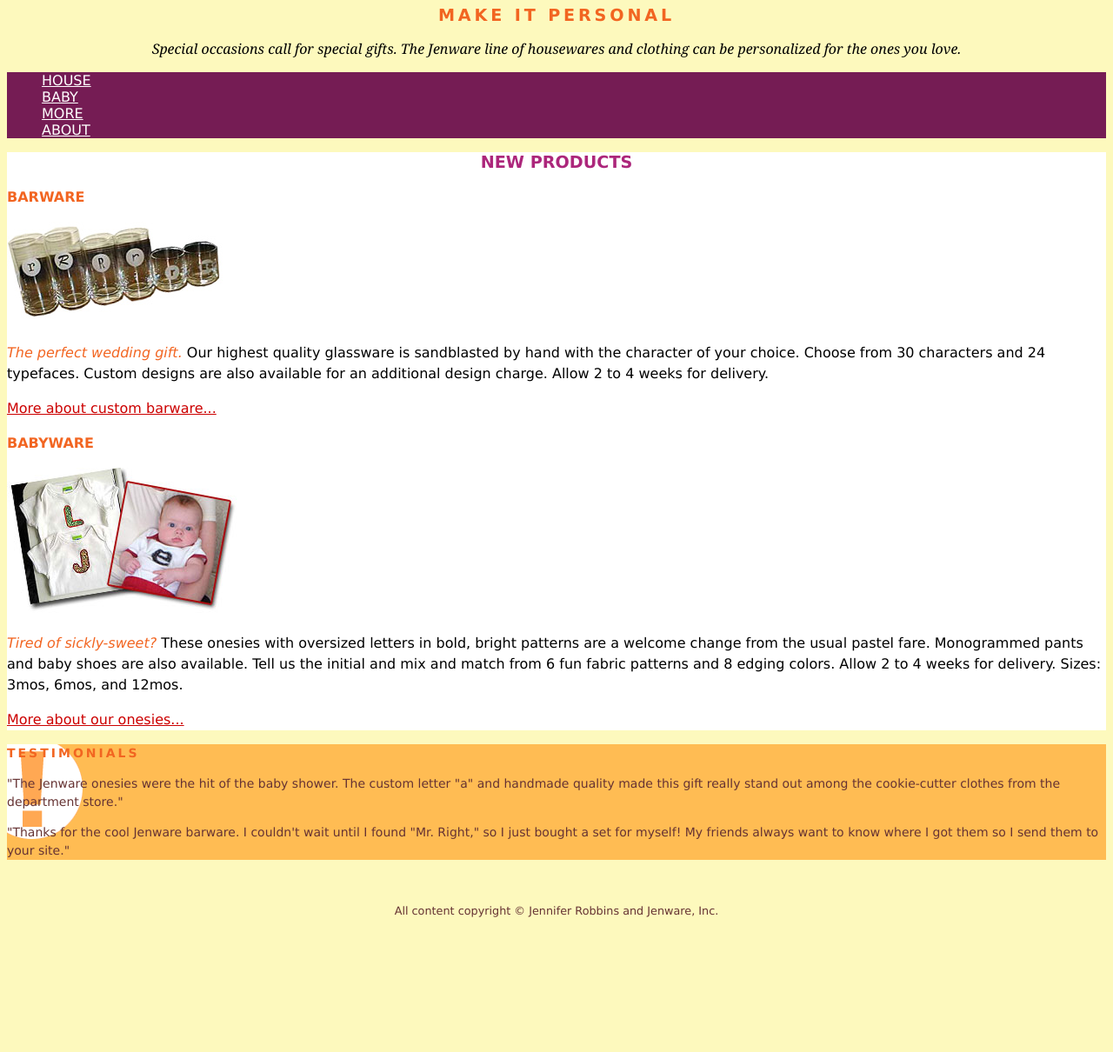
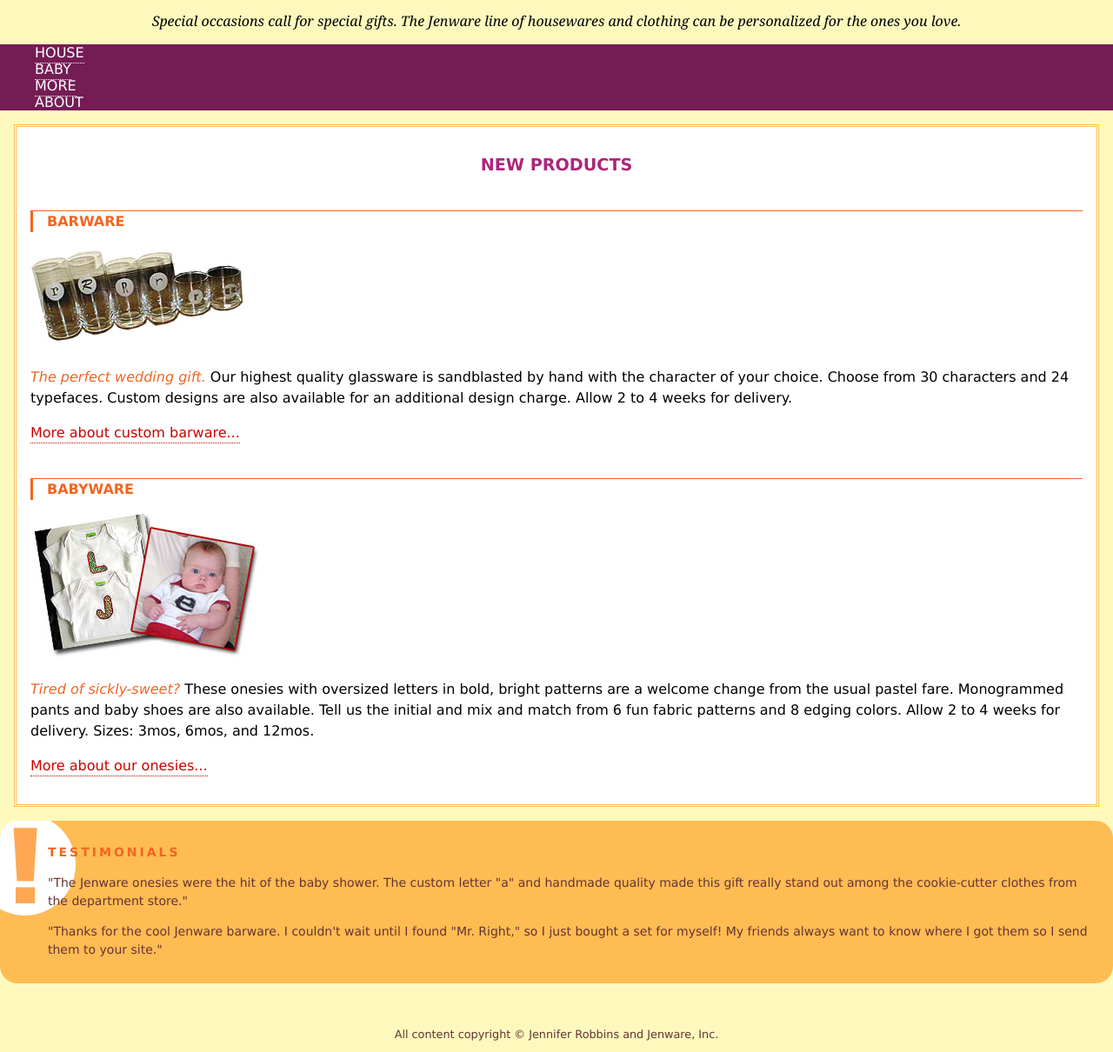
Before and after one commit to ConnorManiatty/Learning-web-design, a plain HTML site: page jenware/jenware.html in a window 1280 px wide. Shown: the part 125-1335 px from the top of the page at 87% size. Before the commit the page ends 1193 px from the top, so only its background shows below. Drawn offline with Linux system fonts and the light colour scheme.

Commit message:
14-1 through 14-3 not recognizing border radius

```diff
--- a/jenware/jenware.html
+++ b/jenware/jenware.html
@@ -1,12 +1,14 @@
 <!DOCTYPE html>
 <html>
 <head>
-<meta http-equiv="Content-Type" content="text/html; charset=iso-8859-1">
+<meta http-equiv="Content-Type" content="text/html; charset=iso-8859-1
+">
 <title>Jenware | Personalized Gifts</title>
 <style type="text/css">
 body {
   font-family: Verdana, Geneva, sans-serif;
   font-size: 100%;
+  margin: 0;
 
 /* background gradient at top of page, from http://www.colorzilla.com/gradient-editor/ */
   background: -moz-linear-gradient(top,  #ffa853 0%, #fdf9bd 2%);
@@ -15,7 +17,8 @@ body {
   background: -o-linear-gradient(top,  #ffa853 0%,#fdf9bd 2%);
   background: -ms-linear-gradient(top,  #ffa853 0%,#fdf9bd 2%);
   background: linear-gradient(top,  #ffa853 0%,#fdf9bd 2%);
-  filter: progid:DXImageTransform.Microsoft.gradient( startColorstr='#ffa853', endColorstr='#fdf9bd',GradientType=0 );
+  filter: progid:DXImageTransform.Microsoft.gradient( startColorstr='#ffa853', endColorstr='#fdf9bd',Gradien
+tType=0 );
   background-repeat: repeat-x;
   background-color: #fdf9bd; /* Old browsers */
 
@@ -23,6 +26,11 @@ body {
 
 
 /* link styles */
+a{
+  text-decoration: none;
+  border-bottom: 1px dotted;
+  padding-bottom: .1em;
+}
 a:link {
     color: #C00;
   }
@@ -48,10 +56,16 @@ a:active {
 	text-transform: uppercase;
 	letter-spacing: .2em;
 color: #f26521;
+margin-top: -10px;
 }
 #intro p {
 	font-family: Georgia, "Times New Roman", Times, serif;
  font-style: italic;
+ margin: 2em 0 1em;
+ margin: 1em;
+}
+#intro h1 {
+  margin-bottom: 0;
 }
 
 /* styles for navigation */
@@ -74,10 +88,12 @@ a:active {
  #nav ul a:focus {
 	color:#FC6
 }
-#nav ul a:hover {
+#nav ul
+  a:hover {
     color: #fc6;
   }
-#nav ul a:active {
+#nav u
+  ul a:active {
 	color:#F00;
 }
 
@@ -86,8 +102,11 @@ a:active {
 #products {
   background-color: #FFF;
   line-height: 1.5em;
+ padding: 1em; border: double #FFBC53;
+ margin: 1em;
     }
-#products h2 {
+#products
+  h2 {
   font-size: 1.2em;
   color: #ac267b;
   text-align: center;
@@ -97,6 +116,10 @@ a:active {
   font-size: 1em;
   text-transform: uppercase;
   color: #F26521;
+  border-top: 1px solid;
+  border-left: 3px solid;
+  padding-left: 1em;
+  margin-top: 2.5em;
 }
 
 /* styles for the testimonials box */
@@ -105,10 +128,15 @@ a:active {
   background: #FFBC53 url(images/ex-circle-corner.gif) no-repeat left top;
   font-size: .875em;
   line-height: 1.5;
+ padding: 1em;
+ padding-left: 55px;
  color: #633;
+ border-radius: 20px;
+ margin-top: 1em;
   }
 
-#testimonials h2 {
+#testimonials
+  h2 {
   font-size: 1em;
   text-transform: uppercase;
   color: #F26521;
@@ -140,6 +168,7 @@ p#copyright {
 <div id="intro">
   <hgroup>
   <h1><img src="images/jenware_logo.png" alt="Jenware"></h1>
+
   <h2>Make It Personal</h2>
   </hgroup>
 
@@ -159,6 +188,7 @@ p#copyright {
 
 <div id="products">
   <h2>New Products</h2>
+
   <h3>Barware</h3>
 <p><img src="images/glasses.jpg" alt="photo of glasses decorated with the letter R"></p>
 <p><em>The perfect wedding gift.</em> Our highest quality glassware is sandblasted by hand with the character of your choice. Choose from 30 characters and 24 typefaces. Custom designs are also available for an additional design charge. Allow 2 to 4 weeks for delivery. </p>
@@ -173,6 +203,7 @@ p#copyright {
 
 
 <div id="testimonials">
+
   <h2>Testimonials</h2>
   <p>&quot;The Jenware onesies were the hit of the baby shower. The custom letter &quot;a&quot; and handmade quality made this gift really stand out among the cookie-cutter clothes from the department store.&quot;</p>
   <p>&quot;Thanks for the cool Jenware barware. I couldn't wait until I found &quot;Mr. Right,&quot; so I just bought a set for myself! My friends always want to know where I got them so I send them to your site.&quot; </p>
```
Lines whose indentation alone changed are shown as unchanged.
